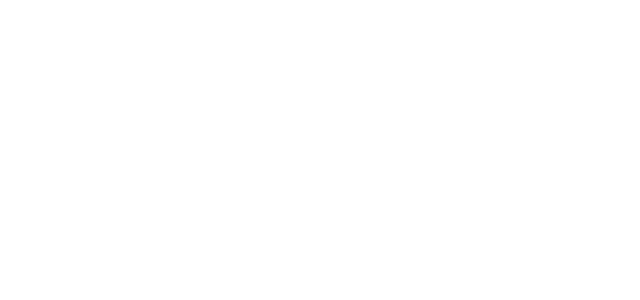
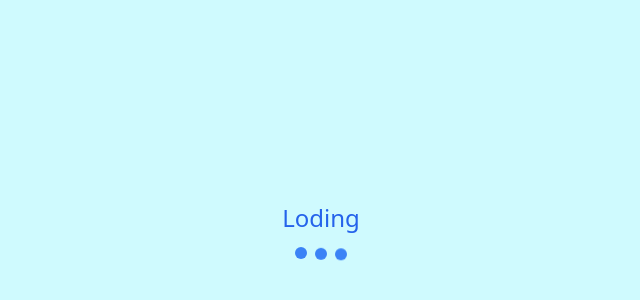
Before and after one commit to soeunSim/ImagePlace, a React (Vite) app: page /loding in a window 1280 px wide. Before the commit this address had no page. Shown: the part 168-468 px from the top of the page, without its empty margins (319-959 px from the left). Built offline with nearby package versions, Linux system fonts and the light colour scheme.

Commit message:
feat: Loging시 화면 추가 및 메인 화면 UI animation 추가

```diff
--- a/eslint.config.js
+++ b/eslint.config.js
@@ -33,6 +33,7 @@ export default [
       "react-refresh/only-export-components": [
         "warn",
         { allowConstantExport: true },
+        {"react/prop-types": "off"},
       ],
     },
   },
--- a/src/App.jsx
+++ b/src/App.jsx
@@ -1,12 +1,18 @@
 import { useState } from "react";
 import ImageUpload from "./component/Imageupload";
+import Loding from "./component/Loding";
 
 function App() {
   const [pageId, setPageID] = useState(1);
+  const [isLoading, setIsLoading] = useState(false);
 
   return (
     <div className="w-full h-screen bg-cyan-100 flex flex-col justify-center">
-      <ImageUpload setPageID={setPageID} pageId={pageId} />
+      {isLoading ?
+      <Loding />
+      :
+      <ImageUpload setPageID={setPageID} pageId={pageId} setIsLoading={setIsLoading} />
+      }
     </div>
   );
 }
--- a/src/component/ImageUpload.jsx
+++ b/src/component/ImageUpload.jsx
@@ -21,7 +21,7 @@ export default function ImageUpload({ setPageID, pageId }) {
 
       return;
     } else if (file && file.size < IMAGE_MAX_SIZE) {
-
+      console.log("S3 등록");
     }
   };
 
@@ -41,7 +41,7 @@ export default function ImageUpload({ setPageID, pageId }) {
   };
 
   return (
-    <div className="w-[680px] mx-auto my-0">
+    <div className="w-[680px] mx-auto my-0 animate-fadein">
       <h1 className="text-center flex flex-col items-center">
         <img
           className="w-[150px]"
@@ -71,7 +71,7 @@ export default function ImageUpload({ setPageID, pageId }) {
         >
           URL 생성
         </button>
-        {isShowToolTip && upFile? (
+        {isShowToolTip ? (
           <ToolTip
             isShowToolTip={isShowToolTip}
             onClickHandleEvent={handleCloseToolTip}
--- /dev/null
+++ b/src/component/Loding.jsx
@@ -0,0 +1,21 @@
+export default function Loding() {
+  return(
+    <div className="w-full h-screen bg-cyan-100 flex items-center flex-col justify-center">
+      <div className="mb-4 text-2xl text-blue-600">Loding</div>
+      <div className="flex items-center justify-center space-x-2">
+        <div
+          className="w-3 h-3 bg-blue-500 rounded-full animate-bounce"
+          style={{ animationDelay: '0s' }}
+        />
+        <div
+          className="w-3 h-3 bg-blue-500 rounded-full animate-bounce"
+          style={{ animationDelay: '0.3s' }}
+        />
+        <div
+          className="w-3 h-3 bg-blue-500 rounded-full animate-bounce"
+          style={{ animationDelay: '0.6s' }}
+        />
+      </div>
+    </div>
+  );
+}
--- a/src/main.jsx
+++ b/src/main.jsx
@@ -5,6 +5,7 @@ import { BrowserRouter, Route, Routes } from "react-router";
 import App from "./App.jsx";
 import UrlDelivery from "./component/UrlDelivery .jsx";
 import "./index.css";
+import Loding from "./component/Loding.jsx";
 
 createRoot(document.getElementById("root")).render(
   <StrictMode>
@@ -15,6 +16,10 @@ createRoot(document.getElementById("root")).render(
           element={<UrlDelivery />}
         />
         <Route
+          path="/loding"
+          element={<Loding />}
+        />
+        <Route
           path="/"
           element={<App />}
         />
--- a/tailwind.config.js
+++ b/tailwind.config.js
@@ -7,6 +7,21 @@ export default {
         mainBlack: "#000000",
         subGray: "#333333",
       },
+      keyframes: {
+        fadein: {
+          "0%": {
+            opacity: "0",
+            transform: "translateY(-25px)",
+          },
+          "100%": {
+            opacity: "1",
+            transform: "translateY(0)",
+          },
+        },
+      },
+      animation: {
+        fadein: "fadein 1.2s",
+      },
     },
   },
   plugins: [],
```
